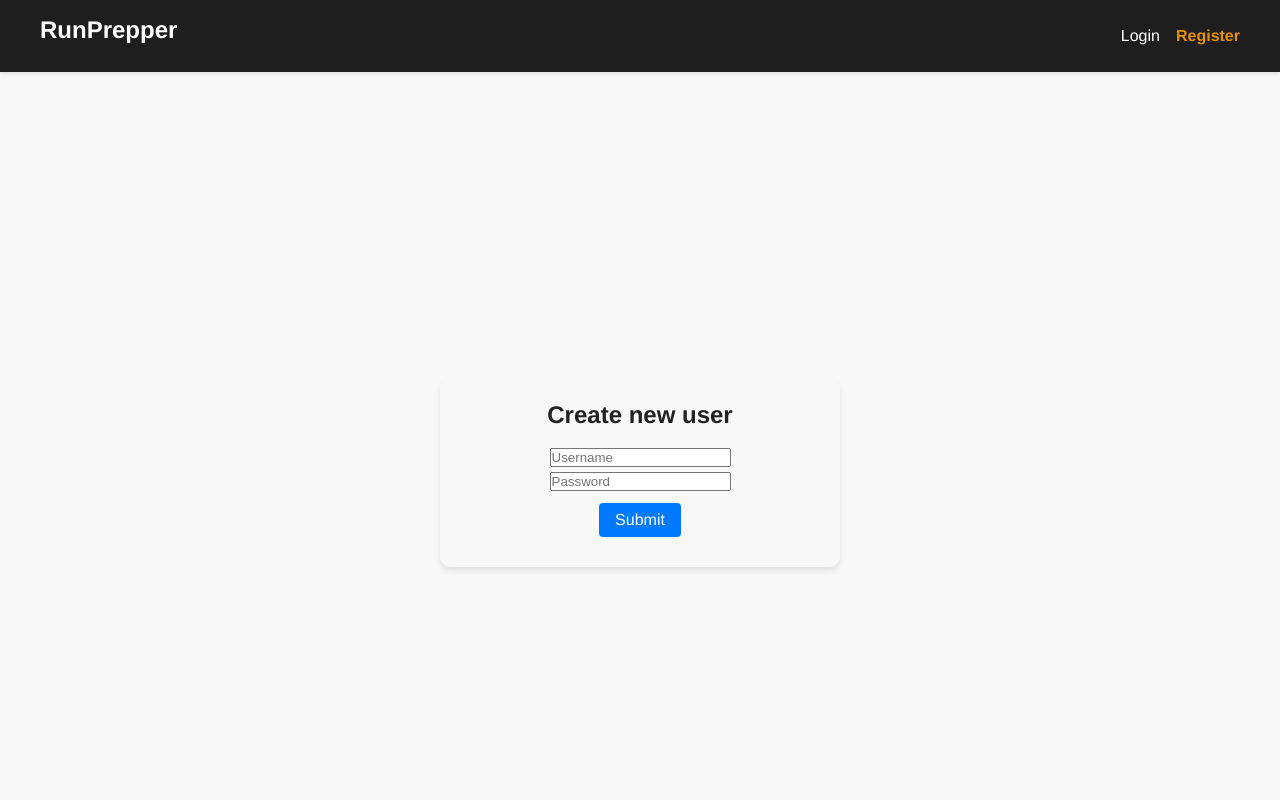
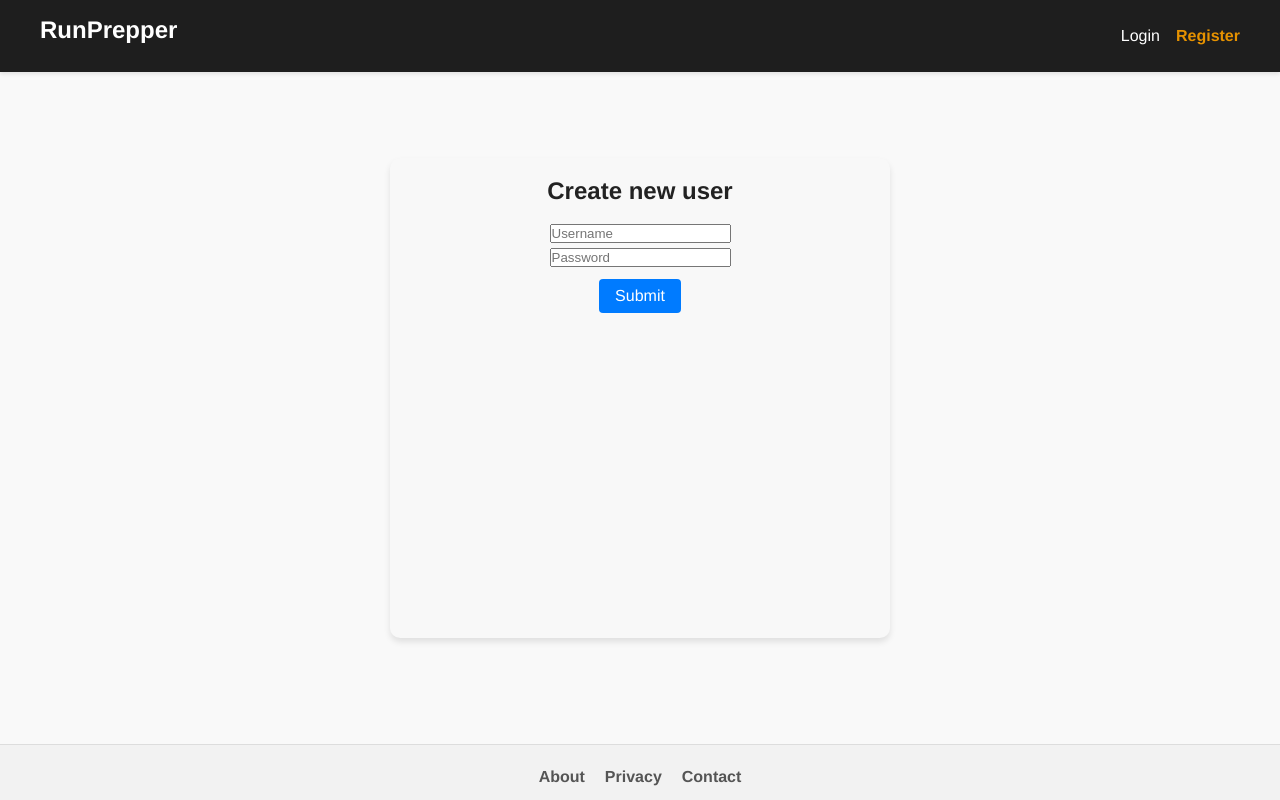
Before and after one commit to dangosailing/aidev24_webdev_fe, a React (Vite) app: page /register in a window 1280 px wide. Shown: the top 800 px of the page. Built offline with nearby package versions, Linux system fonts and the light colour scheme; some icons are missing.

Commit message:
fix media querry

```diff
--- a/src/styles/Form.css
+++ b/src/styles/Form.css
@@ -1,21 +1,28 @@
 .form-container {
     width: 90%;
-    max-width: 400px;
+    max-width: 350px;
     margin: auto;
-    padding: 20px;
+    padding: 15px;
     background: #f8f8f8;
     border-radius: 10px;
     box-shadow: 0px 4px 6px rgba(0, 0, 0, 0.1);
     display: flex;
     flex-direction: column;
     align-items: center;
+    min-height: auto;
+    height: auto;
+    position: absolute;
+    top: 25%;
+    transform: translateY(-10%);
 }
 
 .wrapper {
     display: flex;
     justify-content: center;
     align-items: center;
-    height: 100vh;
+    height: 77vh;
+    padding: 10px;
+    position: relative;
 }
 
 #label {
@@ -31,8 +38,29 @@
     margin: 10px auto;
 }
 
-@media (min-width: 768px) {
+@media (min-width: 768px) and (max-width: 1024px) {
+    .form-container {
+        width: 80%;
+        max-width: 70%;
+        top: 35%;
+    }
+
+    .wrapper{
+        height: 84vh;
+        padding: 10px;
+    }
+}
+
+@media (min-width: 1025px) {
     .form-container {
         width: 50%;
+        max-width: 500px;
+        min-height: 60vh;
+        top: 20%;
+    }
+
+    .wrapper{
+        height: 84vh;
+        padding: 10px;
     }
 }
```
